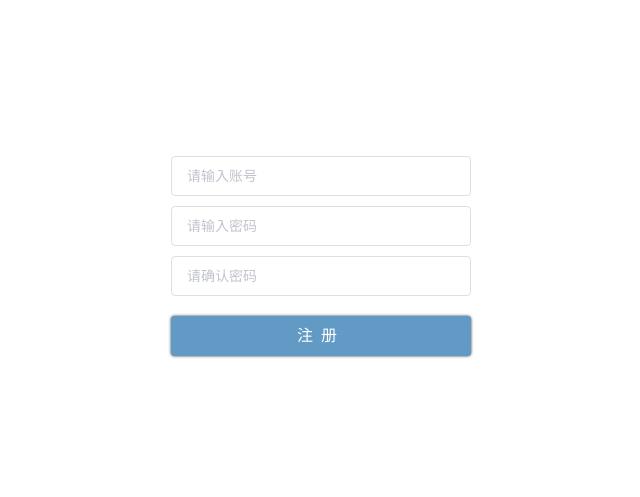
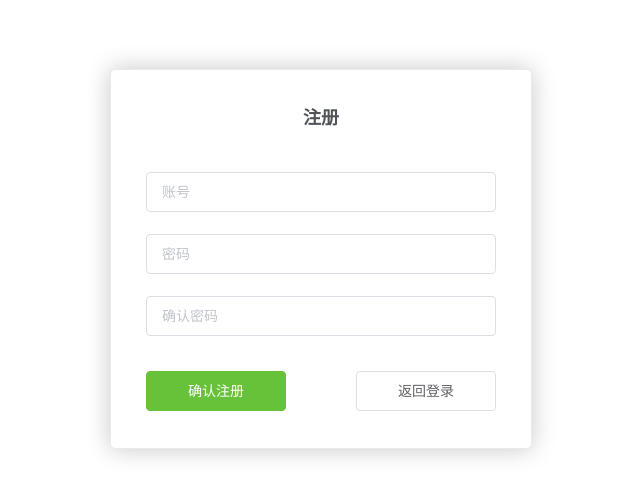
Before and after one commit to Hxmic/school, a Vue app in the folder vue-webapp/: page /#/register in a window 1280 px wide. Shown: the part 111-608 px from the top of the page, without its empty margins (319-959 px from the left). Built offline with nearby package versions, Linux system fonts and the light colour scheme; what vue-resource would draw is missing.

Commit message:
完成登录注册

```diff
--- a/vue-webapp/src/router/index.js
+++ b/vue-webapp/src/router/index.js
@@ -4,7 +4,7 @@ import Router from 'vue-router'
 const Test = () => import(/* webpackChunkName: "out"*/ '@/views/test')
 const Login = () => import(/* webpackChunkName: "out"*/ '@/views/login')
 const Register = () => import(/* webpackChunkName: "out"*/ '@/views/register')
-
+const Home = () => import(/* webpackChunkName: "out"*/ '@/views/home')
 
 Vue.use(Router)
 
@@ -28,6 +28,11 @@ export default new Router({
       path: '/register',
       name: 'Register',
       component: Register
+    },
+    {
+      path: '/home',
+      name: 'Home',
+      component: Home
     }
   ]
 })
--- /dev/null
+++ b/vue-webapp/src/views/home.vue
@@ -0,0 +1,5 @@
+<template>
+  <div>
+      我是主页
+  </div>
+</template>
--- a/vue-webapp/src/views/login.vue
+++ b/vue-webapp/src/views/login.vue
@@ -7,10 +7,13 @@
     <el-form-item prop="checkPass">
       <el-input type="password" v-model="ruleForm2.checkPass" auto-complete="off" placeholder="密码"></el-input>
     </el-form-item>
-    <el-checkbox v-model="checked" checked class="remember">记住密码</el-checkbox>
+    <!-- <el-checkbox v-model="checked" checked class="remember">记住密码</el-checkbox> -->
+    <div class="remember"></div>
+
     <el-form-item style="width:100%;">
-      <el-button type="primary" style="width:100%;" @click.native.prevent="handleSubmit2" :loading="logining">登录</el-button>
+      <el-button type="success" style="float:left;width:40%"  @click.native.prevent="handleSubmit2" :loading="logining">登录</el-button>
       <!--<el-button @click.native.prevent="handleReset2">重置</el-button>-->
+      <el-button  style="float:right;width:40%" @click="handleRegister">注册</el-button>
     </el-form-item>
   </el-form>
 </template>
@@ -21,8 +24,8 @@ export default {
       return {
         logining: false,
         ruleForm2: {
-          account: 'admin',
-          checkPass: '123456'
+          account: '',
+          checkPass: ''
         },
         rules2: {
           account: [
@@ -49,14 +52,23 @@ export default {
               username: loginParams.username,
               password: loginParams.password
             },{}).then(function(data) {
-              console.log(data.body.code);
+              if(data.body.code == 0 ) {
+                  this.$message.error('用户不存在');
+              } else {
+                  this.$router.push('/home')
+              }
             })
 
           } else {
             console.log('error submit!!');
+            this.$message.error('请填写完整信息');
             return false;
           }
         });
+    },
+
+    handleRegister() {
+     this.$router.push("/register")
     }
   }
 };
@@ -79,6 +91,8 @@ export default {
       margin: 0px auto 40px auto;
       text-align: center;
       color: #505458;
+      font-weight: bold;
+      font-size: 18px;
     }
     .remember {
       margin: 0px 0px 35px 0px;
--- a/vue-webapp/src/views/register.vue
+++ b/vue-webapp/src/views/register.vue
@@ -1,85 +1,119 @@
 <template>
-  <div id='register'  @keyup.enter='register'>
-    <div class="register-box">
-        <div class="title">注册博客管理账号</div>
-        <el-input v-model="username" placeholder="请输入账号" name="username"></el-input>
-        <el-input v-model="password" type="password" placeholder="请输入密码" name="password"></el-input>
-        <el-input v-model="re_password" type="password" placeholder="请确认密码" name="re_password"></el-input>
-        <el-button @click='register'>注册</el-button>
-        <el-button type="text" @click='login'>已有账号，立即登陆</el-button>
-    </div>
-  </div>
+  <el-form :model="ruleForm2" :rules="rules2" ref="ruleForm2" label-position="left" label-width="0px" class="demo-ruleForm login-container">
+    <h3 class="title">注册</h3>
+    <el-form-item prop="account">
+      <el-input type="text" v-model="ruleForm2.account" auto-complete="off" placeholder="账号"></el-input>
+    </el-form-item>
+    <el-form-item prop="checkPass">
+      <el-input type="password" v-model="ruleForm2.checkPass" auto-complete="off" placeholder="密码"></el-input>
+    </el-form-item>
+    <el-form-item prop="checkPassword">
+      <el-input type="password" v-model="ruleForm2.checkPassword" auto-complete="off" placeholder="确认密码"></el-input>
+    </el-form-item>
+    <!-- <el-checkbox v-model="checked" checked class="remember">记住密码</el-checkbox> -->
+    <div class="remember"></div>
+
+    <el-form-item style="width:100%;">
+      <el-button type="success" style="float:left;width:40%"  @click.native.prevent="handleSubmit2" :loading="logining">确认注册</el-button>
+      <!--<el-button @click.native.prevent="handleReset2">重置</el-button>-->
+      <el-button  style="float:right;width:40%" @click="handleRegister">返回登录</el-button>
+    </el-form-item>
+
+  </el-form>
 </template>
+
 <script>
-   export default{
-      data(){
+export default {
+  data() {
       return {
-          username:'',
-          password:'',
-          re_password:''
+        logining: false,
+        ruleForm2: {
+          account: '',
+          checkPass: '',
+          checkPassword: ''
+        },
+        rules2: {
+          account: [
+            { required: true, message: '请输入账号', trigger: 'blur' },
+            //{ validator: validaePass }
+          ],
+          checkPass: [
+            { required: true, message: '请输入密码', trigger: 'blur' },
+            //{ validator: validaePass2 }
+          ],
+          checkPassword: [
+            { required: true, message: '请确认密码', trigger: 'blur' },
+            //{ validator: validaePass2 }
+          ]
+        },
+        checked: true
+      };
+    },
+  methods: {
+    handleSubmit2() {
+       var _this = this;
+        this.$refs.ruleForm2.validate((valid) => {
+          if (valid) {
+            var loginParams = { username: this.ruleForm2.account,
+                                password: this.ruleForm2.checkPass,
+                                checkPass: this.ruleForm2.checkPassword};
+
+            if( loginParams.password !== loginParams.checkPass) {
+                this.$message.error('两次密码输入不一致');
+            } else {
+                var url = '/api/register';
+                this.$http.post(url, {
+                  username: loginParams.username,
+                  password: loginParams.password
+                },{}).then(function(data) {
+                  console.log(data.body.code);
+                  if(data.body.code == 0) {
+                    this.$message.error('用户已存在');
+                  } else {
+                    this.$message({
+                      message: '注册成功,请登录',
+                      type: 'success'
+                    });
+                    this.$router.push('/login')
                   }
+                })
+            }
+          } else {
+            console.log('error submit!!');
+            this.$message.error('请填写完整信息');
+            return false;
+          }
+        });
     },
-      methods:{
-         register(){
-             let url = '/api/update_user';
-             let _this = this;
-             this.$http.post(url, {
-                 username: _this.username,
-                 password: _this.password,
-             },{}).then(function(data) {
-                 console.log(data);
-             })
-         },
-         login(){
+    handleRegister() {
      this.$router.push("/login")
     }
   }
+};
+</script>
+
+<style lang="less" scoped>
+.login-container {
+    /*box-shadow: 0 0px 8px 0 rgba(0, 0, 0, 0.06), 0 1px 0px 0 rgba(0, 0, 0, 0.02);*/
+    -webkit-border-radius: 5px;
+    border-radius: 5px;
+    -moz-border-radius: 5px;
+    background-clip: padding-box;
+    margin: 180px auto;
+    width: 350px;
+    padding: 35px 35px 15px 35px;
+    background: #fff;
+    border: 1px solid #eaeaea;
+    box-shadow: 0 0 25px #cac6c6;
+    .title {
+      margin: 0px auto 40px auto;
+      text-align: center;
+      color: #505458;
+      font-weight: bold;
+      font-size: 18px;
     }
-</script>
-<style lang='less' scoped>
-   #register{
-     width:100%;
-     height:100%;
-     background:#2f4d69;
+    .remember {
+      margin: 0px 0px 35px 0px;
     }
-   .register-box{
-      width:300px;
-      margin:auto;
-      text-align:center;
-      position: absolute;
-      top:25%;
-      bottom:0;
-      left:0;
-      right:0;
-      .title{
-        font-size:28px;
-        color:#ffffff;
-        margin-bottom:25px;
-      }
-      .el-input{
-        height:40px;
-        width:300px;
-        margin-bottom:10px;
-      }
-      .el-input input{
-        height:40px;
-      }
-      .el-button--default{
-        width:300px;
-        height:40px;
-        margin-top:10px;
-        background-color:#619ac5;
-        border:0;
-        color:#ffffff;
-        box-shadow:0 0 3px #333;
-        font-size:16px;
-        letter-spacing: 8px;
-      }
-      .el-button--text{
-        margin-top:10px;
-        margin-left:0;
-        color:#ffffff;
-      }
-
   }
 </style>
```
Also changed, not shown: 1 other file (tests, documents, lock files or other folders). Lines whose indentation alone changed are shown as unchanged.
